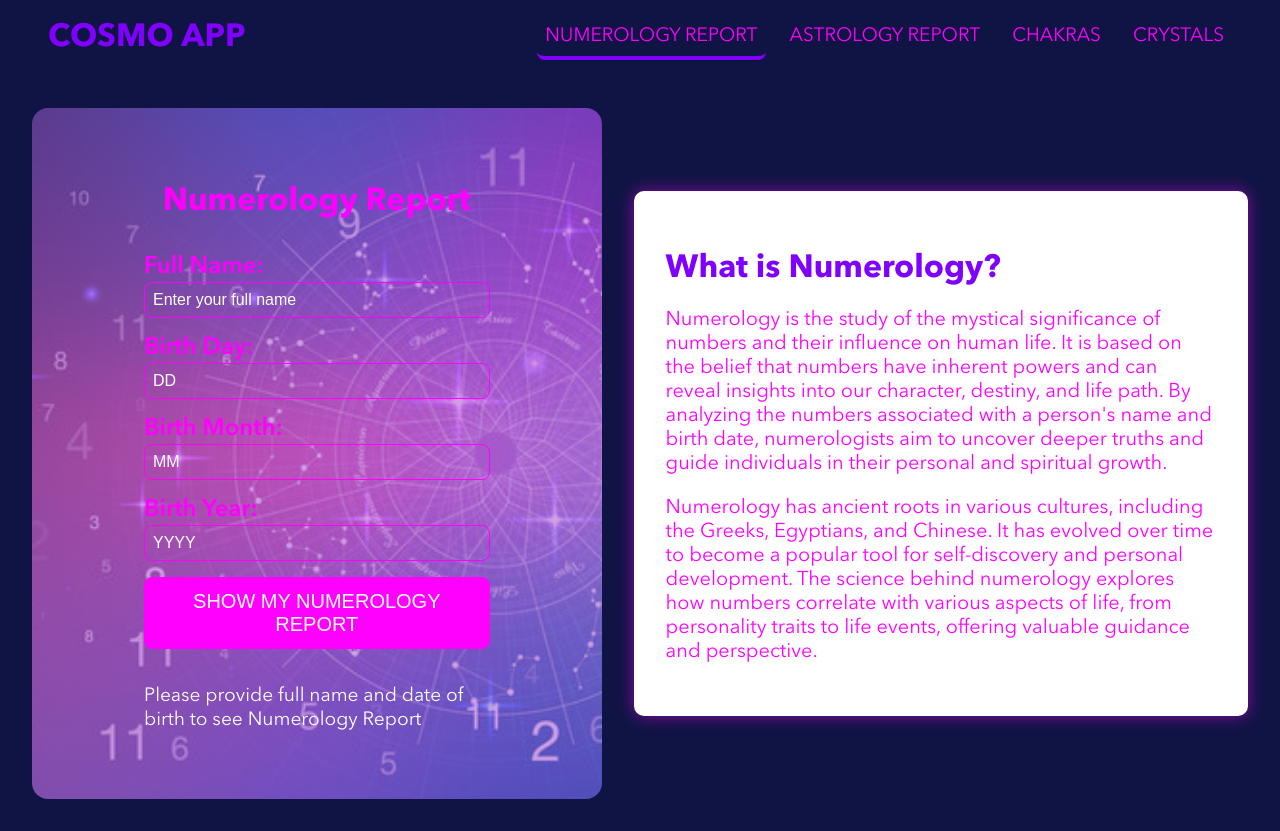
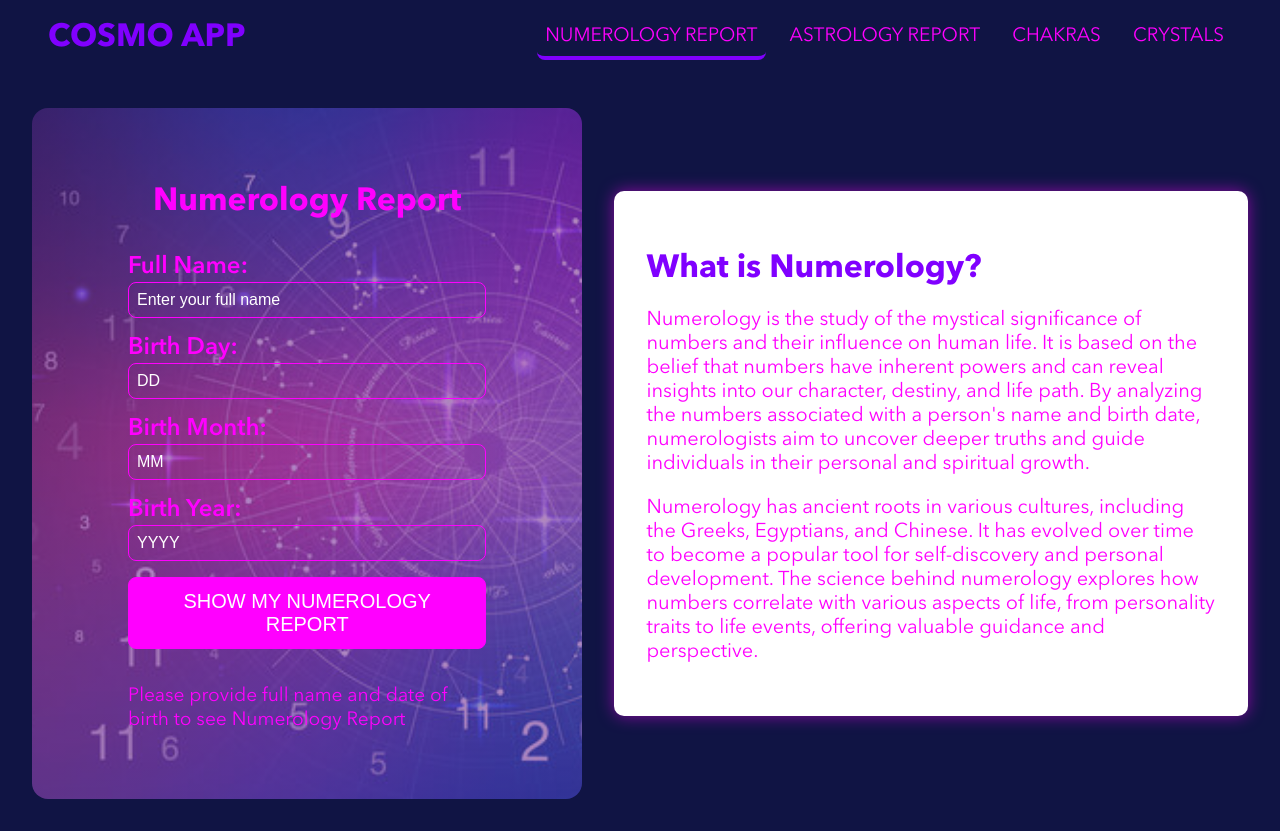
Before and after one commit to hazalsaygili/hazal-saygili-capstone-project, a React (Vite) app: page /numerology in a window 1280 px wide. Built offline with nearby package versions, Linux system fonts and the light colour scheme.

Commit message:
update styling

```diff
--- a/src/pages/ChakrasPage/ChakrasPage.scss
+++ b/src/pages/ChakrasPage/ChakrasPage.scss
@@ -72,7 +72,7 @@ h3 {
 
 .chakras__content {
   width: 100%;
-  padding: 1rem 4rem;
+  padding: 2rem 2rem;
   @include tablet {
     width: 65%;
   }
--- a/src/pages/NumerologyPage/NumerologyPage.scss
+++ b/src/pages/NumerologyPage/NumerologyPage.scss
@@ -20,16 +20,17 @@
 
   &__form-container {
     background-image: linear-gradient(
-        rgba(165, 70, 209, 0.5),
-        rgba(165, 70, 209, 0.5)
+        rgba(99, 17, 136, 0.5),
+        rgba(99, 17, 136, 0.5),
       ),
       url(../../assets/Backgrounds/numerology-background.jpg);
     background-size: cover;
     background-position: center;
     background-repeat: no-repeat;
-    padding: 2rem 5rem;
+    padding: 2rem 4rem;
     border-radius: 1rem;
     flex: 0 1 40%;
+
   }
 
   &__title {
@@ -88,7 +89,7 @@
 
   &__warning {
     align-self: center;
-    color: white;
+    color: $neon-pink;
     font-size: 1.2rem;
   }
 
@@ -100,7 +101,7 @@
     background-color: white;
     padding: 2rem;
     border-radius: 0.5rem;
-    box-shadow: 0 4px 1rem rgba($neon-pink, 0.5);
+    box-shadow: 0 0 1rem rgba($neon-pink, 0.5);
   }
 
   &__tabs {
```
